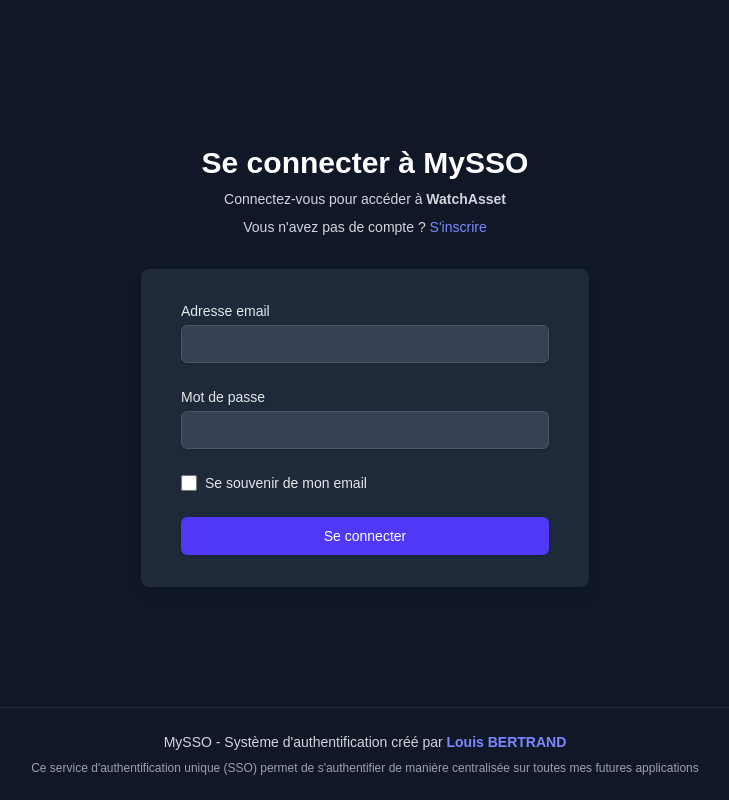
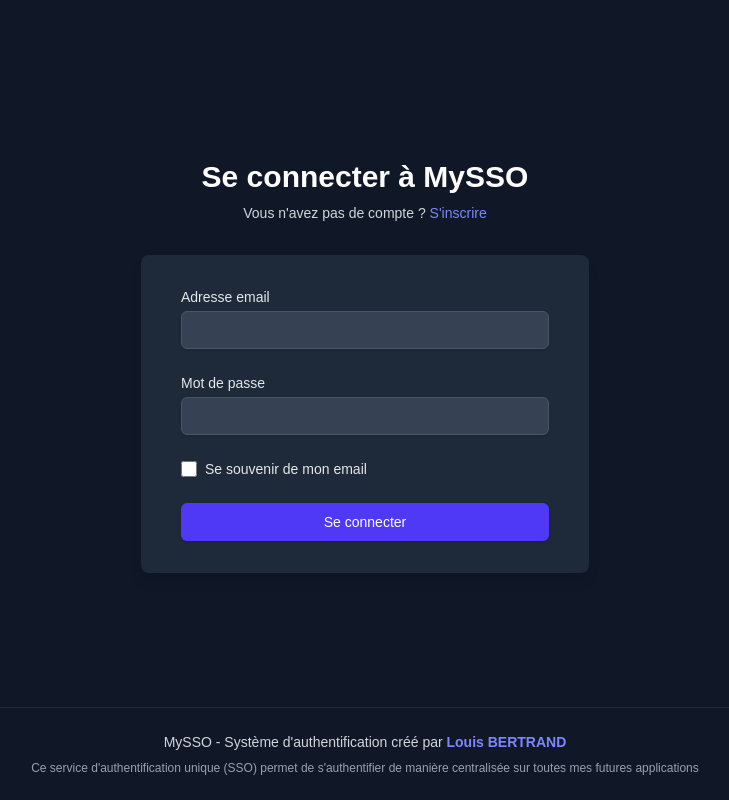
Before and after one commit to louisbertrand22/MySSO, a Next.js app in the folder frontend/: page /login in a window 1280 px wide. Shown: the whole page, without its empty margins (275-1004 px from the left). Built offline with nearby package versions, Linux system fonts and the light colour scheme; no server answers.

Commit message:
fix: login page

```diff
--- a/frontend/app/login/page.tsx
+++ b/frontend/app/login/page.tsx
@@ -50,9 +50,6 @@ function LoginContent() {
             Se connecter à MySSO
           </h2>
           <p className="mt-2 text-center text-sm text-gray-300">
-            Connectez-vous pour accéder à <strong>WatchAsset</strong>
-          </p>
-          <p className="mt-2 text-center text-sm text-gray-300">
             Vous n'avez pas de compte ?{' '}
             <Link href="/register" className="font-medium text-indigo-400 hover:text-indigo-300">
               S'inscrire
```
Also changed, not shown: 1 other file (tests, documents, lock files or other folders).
